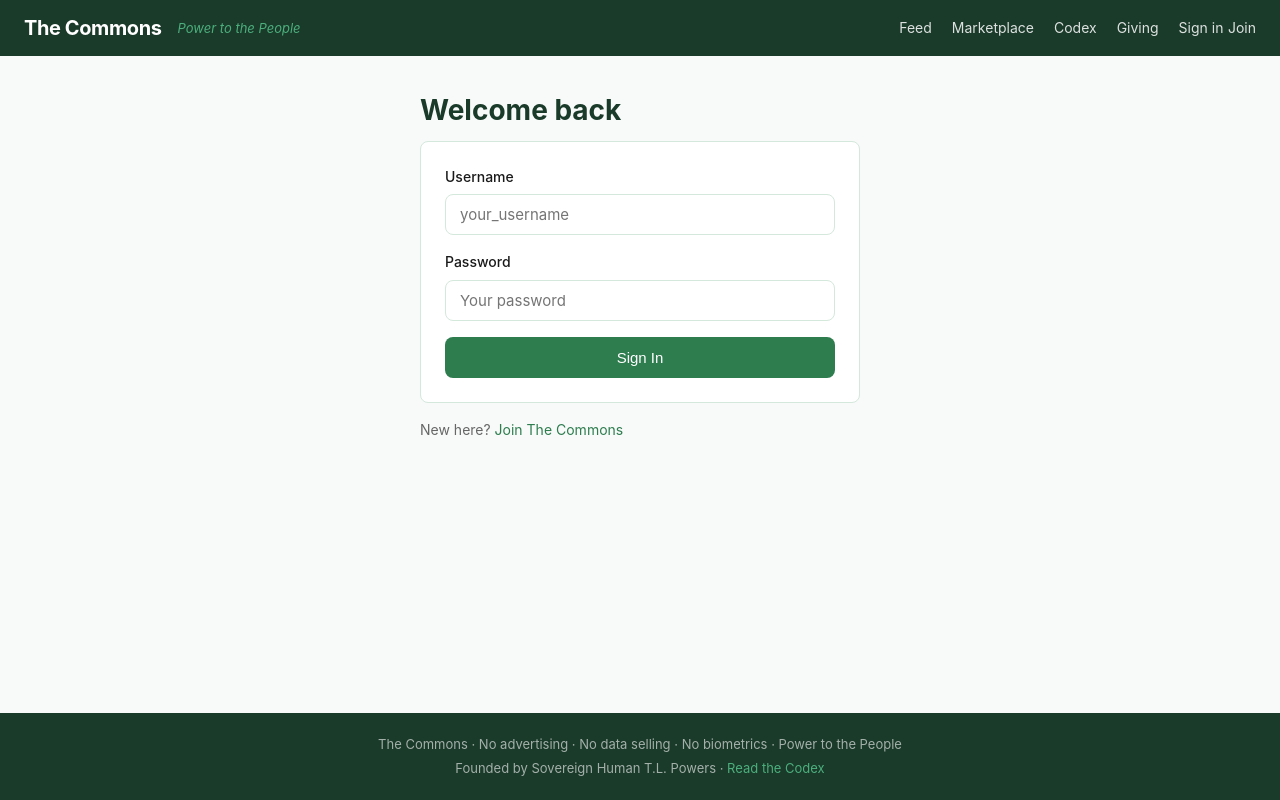
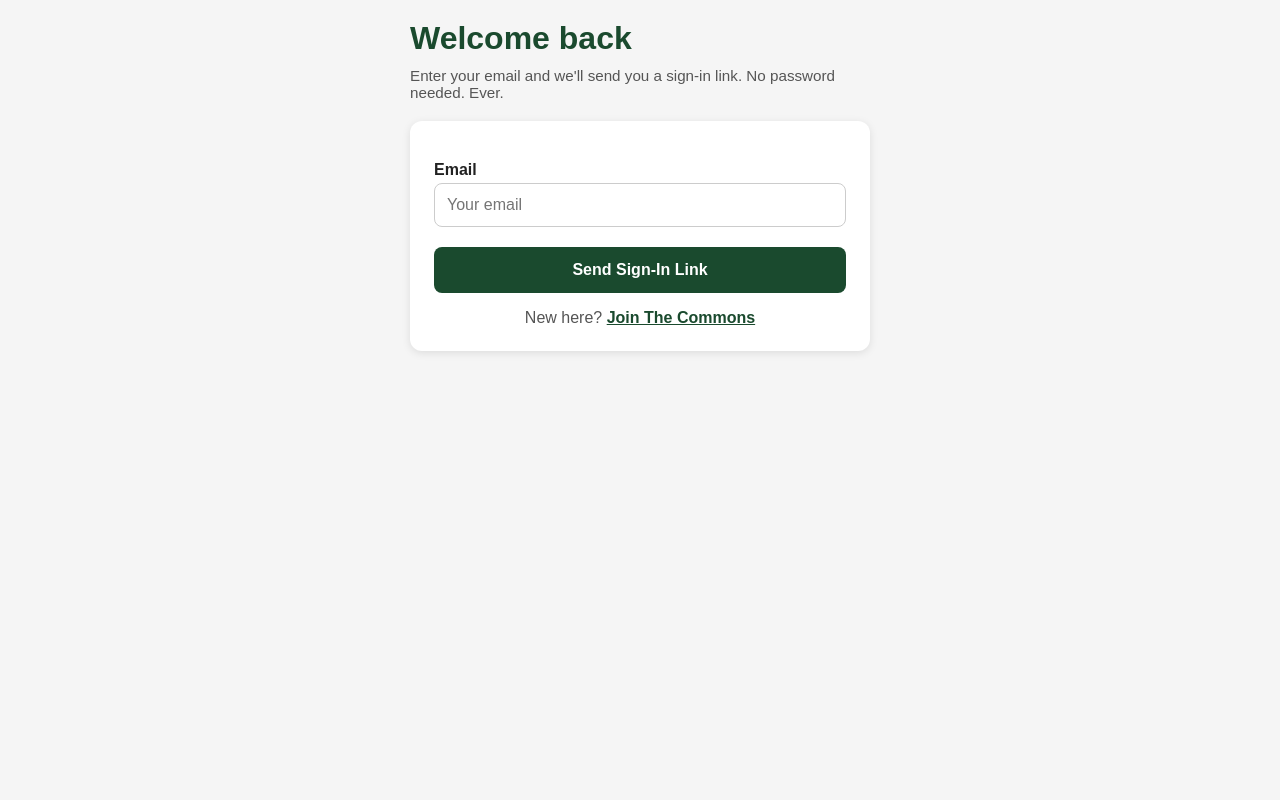
Before and after one commit to Kronestones/the-commons, a FastAPI app: page /login in a window 1280 px wide. Run offline with FastAPI, Linux system fonts and the light colour scheme.

Commit message:
Login — magic link only, no password

```diff
--- a/templates/login.html
+++ b/templates/login.html
@@ -1,43 +1,38 @@
-{% extends "base.html" %}
-{% block title %}Sign In — The Commons{% endblock %}
-{% block content %}
-
-<div class="auth-container">
+<!DOCTYPE html>
+<html lang="en">
+<head>
+    <meta charset="UTF-8">
+    <meta name="viewport" content="width=device-width, initial-scale=1.0">
+    <title>Sign In — The Commons</title>
+    <link rel="stylesheet" href="/static/style.css">
+</head>
+<body>
     <h1>Welcome back</h1>
-
-  <form id="login-form" class="auth-form">
-    <label>Username
-      <input type="text" id="username" placeholder="your_username" required>
-    </label>
-    <label>Password
-      <input type="password" id="password" placeholder="Your password" required>
-    </label>
-    <div id="form-error" class="form-error" style="display:none"></div>
-    <button type="submit" class="btn-primary btn-full">Sign In</button>
-  </form>
-
-  <p class="auth-switch">New here? <a href="/register">Join The Commons</a></p>
+    <p class="auth-note">Enter your email and we'll send you a sign-in link. No password needed. Ever.</p>
+    <div class="auth-form">
+        <div id="error-box" class="error-box" style="display:none;"></div>
+        <div id="success-box" class="success-box" style="display:none;"></div>
+        <label>Email</label>
+        <input type="email" id="email" placeholder="Your email" required>
+        <button onclick="requestLink()">Send Sign-In Link</button>
+        <p>New here? <a href="/register">Join The Commons</a></p>
     </div>
-
-{% endblock %}
-{% block scripts %}
     <script>
-document.getElementById('login-form').addEventListener('submit', async (e) => {
-  e.preventDefault();
-  const form = new FormData();
-  form.append('username', document.getElementById('username').value);
-  form.append('password', document.getElementById('password').value);
-  const res  = await fetch('/auth/login', { method: 'POST', body: form });
+    async function requestLink() {
+        const body = new FormData();
+        body.append('email', document.getElementById('email').value);
+        const res = await fetch('/auth/magic-link', { method: 'POST', body });
         const data = await res.json();
         if (data.ok) {
-    localStorage.setItem('token',    data.token);
-    localStorage.setItem('username', data.user.username);
-    window.location = '/';
+            document.getElementById('success-box').style.display = 'block';
+            document.getElementById('success-box').innerText = 'Your sign-in link is on its way! Gmail usually delivers in under a minute. Check your spam folder if you don\'t see it.';
+            document.getElementById('error-box').style.display = 'none';
         } else {
-    const err = document.getElementById('form-error');
-    err.textContent = data.error;
-    err.style.display = 'block';
+            document.getElementById('error-box').style.display = 'block';
+            document.getElementById('error-box').innerText = data.error || 'Something went wrong.';
+            document.getElementById('success-box').style.display = 'none';
         }
-});
+    }
     </script>
-{% endblock %}
+</body>
+</html>
```
Lines whose indentation alone changed are shown as unchanged.
